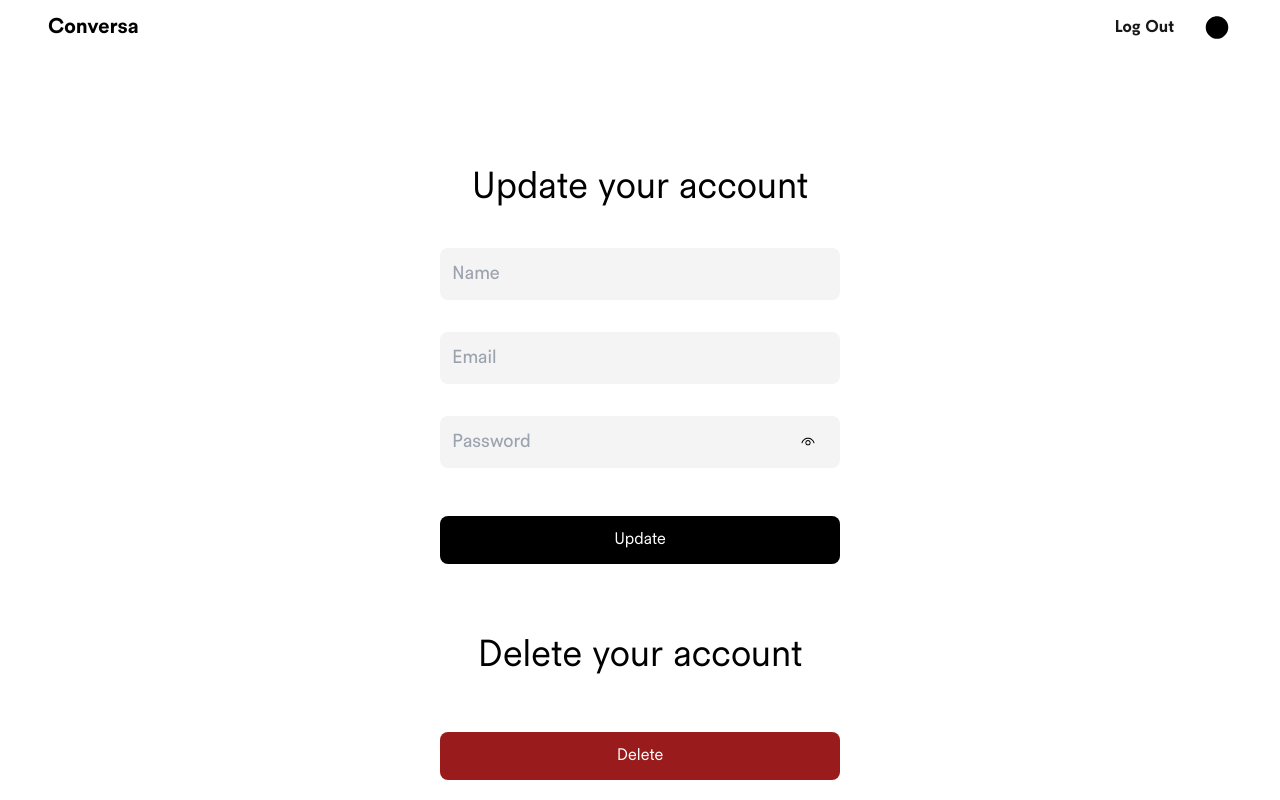
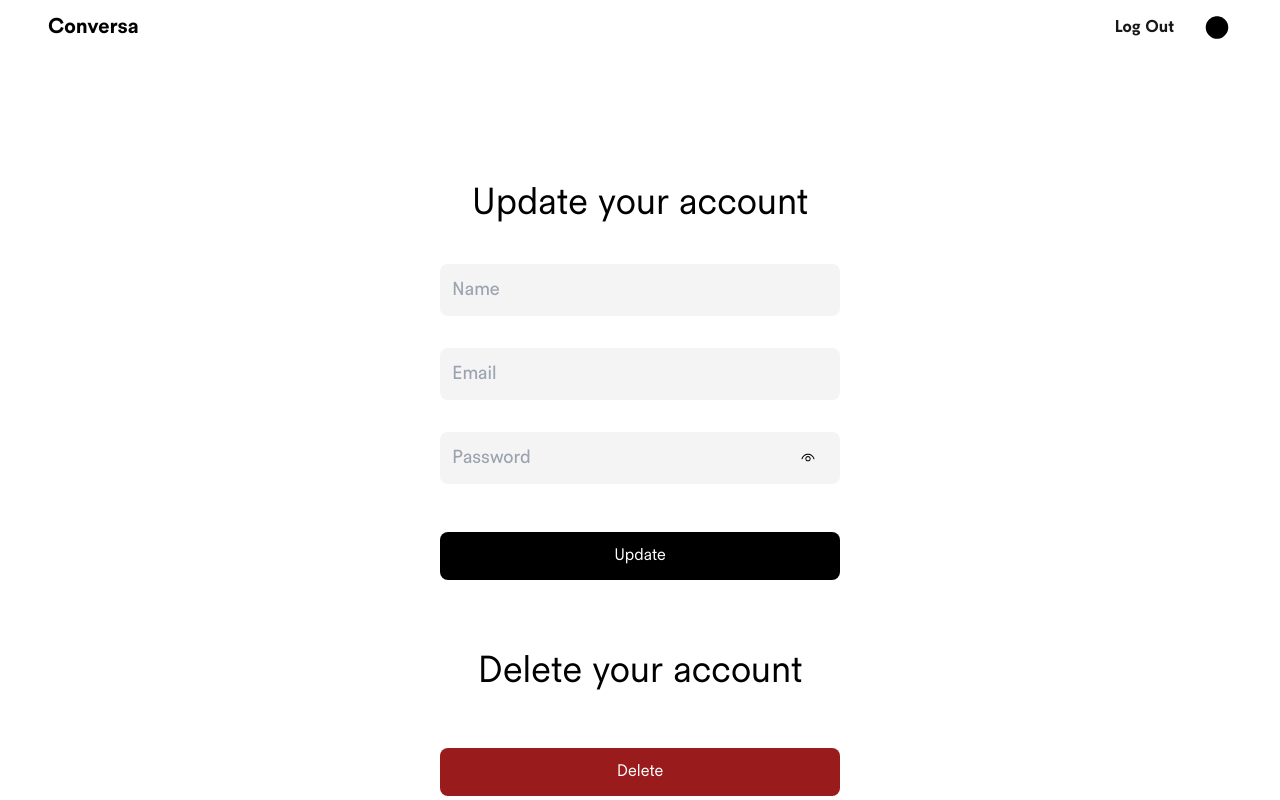
Before and after one commit to triyanox/conversa-client, a Next.js app: page /settings in a window 1280 px wide. Shown: the top 800 px of the page. Built offline with nearby package versions, Linux system fonts and the light colour scheme; sample sign-in values are in the browser's storage.

Commit message:
fixing the padding

```diff
--- a/components/ui/SettingsPage.tsx
+++ b/components/ui/SettingsPage.tsx
@@ -45,7 +45,7 @@ const SettingsPage = () => {
 
   return (
     <section className=" pt-28 pb-44  flex flex-col items-center justify-center px-8 md:px-16">
-      <h1 className="text-3xl mt-12 py-2 md:text-4xl text-black dark:text-white">
+      <h1 className="text-3xl mt-16 py-2 md:text-4xl text-black dark:text-white">
         Update your account
       </h1>
       <form
```
